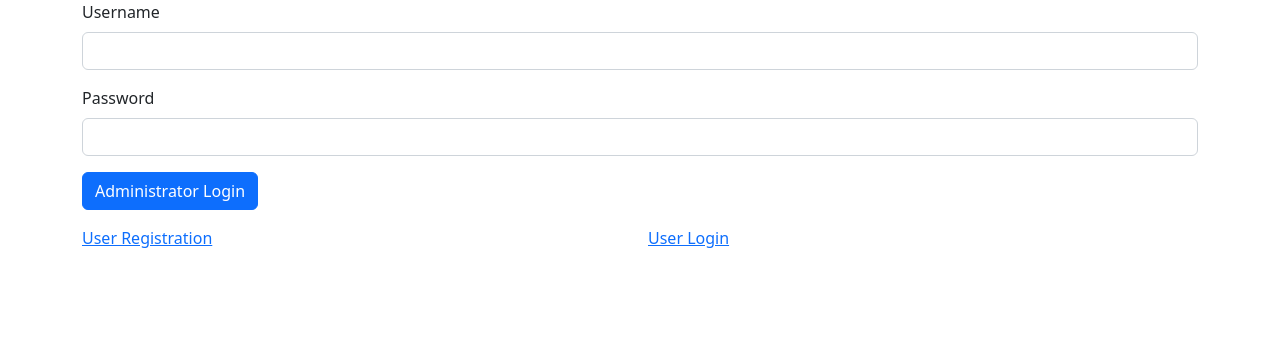
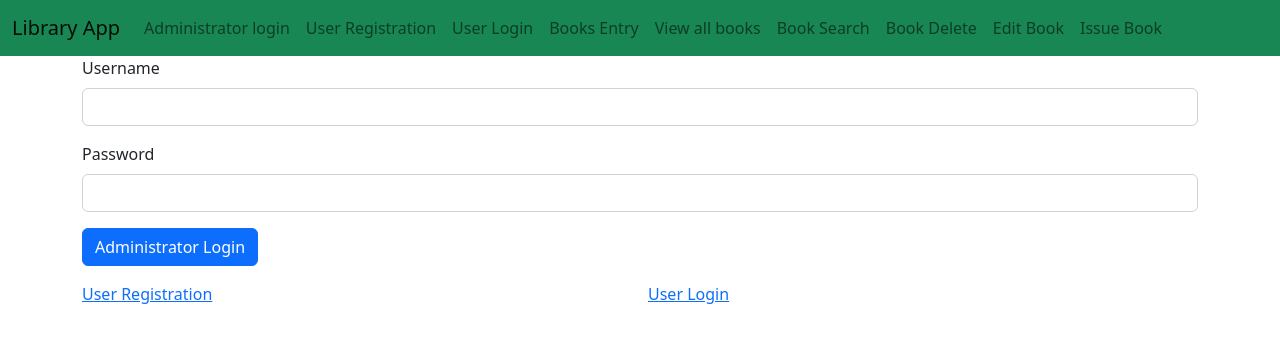
Before and after one commit to Liniyamerinmathew/LibraryApp, a plain HTML site: page index.html in a window 1280 px wide. Drawn offline with nearby package versions, Linux system fonts and the light colour scheme.

Commit message:
navigation

```diff
--- a/index.html
+++ b/index.html
@@ -9,6 +9,45 @@
 <link href="https://cdn.jsdelivr.net/npm/bootstrap@5.2.3/dist/css/bootstrap.min.css" rel="stylesheet" integrity="sha384-rbsA2VBKQhggwzxH7pPCaAqO46MgnOM80zW1RWuH61DGLwZJEdK2Kadq2F9CUG65" crossorigin="anonymous">
 </head>
 <body>
+    <nav class="navbar navbar-expand-lg bg-success">
+        <div class="container-fluid">
+          <a class="navbar-brand" href="#">Library App</a>
+          <button class="navbar-toggler" type="button" data-bs-toggle="collapse" data-bs-target="#navbarNav" aria-controls="navbarNav" aria-expanded="false" aria-label="Toggle navigation">
+            <span class="navbar-toggler-icon"></span>
+          </button>
+          <div class="collapse navbar-collapse" id="navbarNav">
+            <ul class="navbar-nav">
+              <li class="nav-item">
+                <a class="nav-link"  href="index.html">Administrator login</a>
+              </li>
+              <li class="nav-item">
+                <a class="nav-link" href="UserRegistration.html">User Registration</a>
+              </li>
+              <li class="nav-item">
+                <a class="nav-link" href="Userlogin.html">User Login</a>
+              </li>
+              <li class="nav-item">
+                <a class="nav-link" href="Bookentry.html">Books Entry</a>
+              </li>
+              <li class="nav-item">
+                <a class="nav-link" href="ViewAllBook.html">View all books</a>
+              </li>
+              <li class="nav-item">
+                <a class="nav-link" href="Search.html">Book Search</a>
+              </li>
+              <li class="nav-item">
+                <a class="nav-link" href="Delete.html">Book Delete</a>
+              </li>
+              <li class="nav-item">
+                <a class="nav-link" href="Edit.html">Edit Book</a>
+              </li>
+              <li class="nav-item">
+                <a class="nav-link" href="Issue.html">Issue Book</a>
+              </li>
+            </ul>
+          </div>
+        </div>
+      </nav>
     <div class="container">
         <div class="row">
             <div class="col col-12 col-sm-12 col-md-12 col-lg-12 col-xl-12 col-xxl-12">
```
